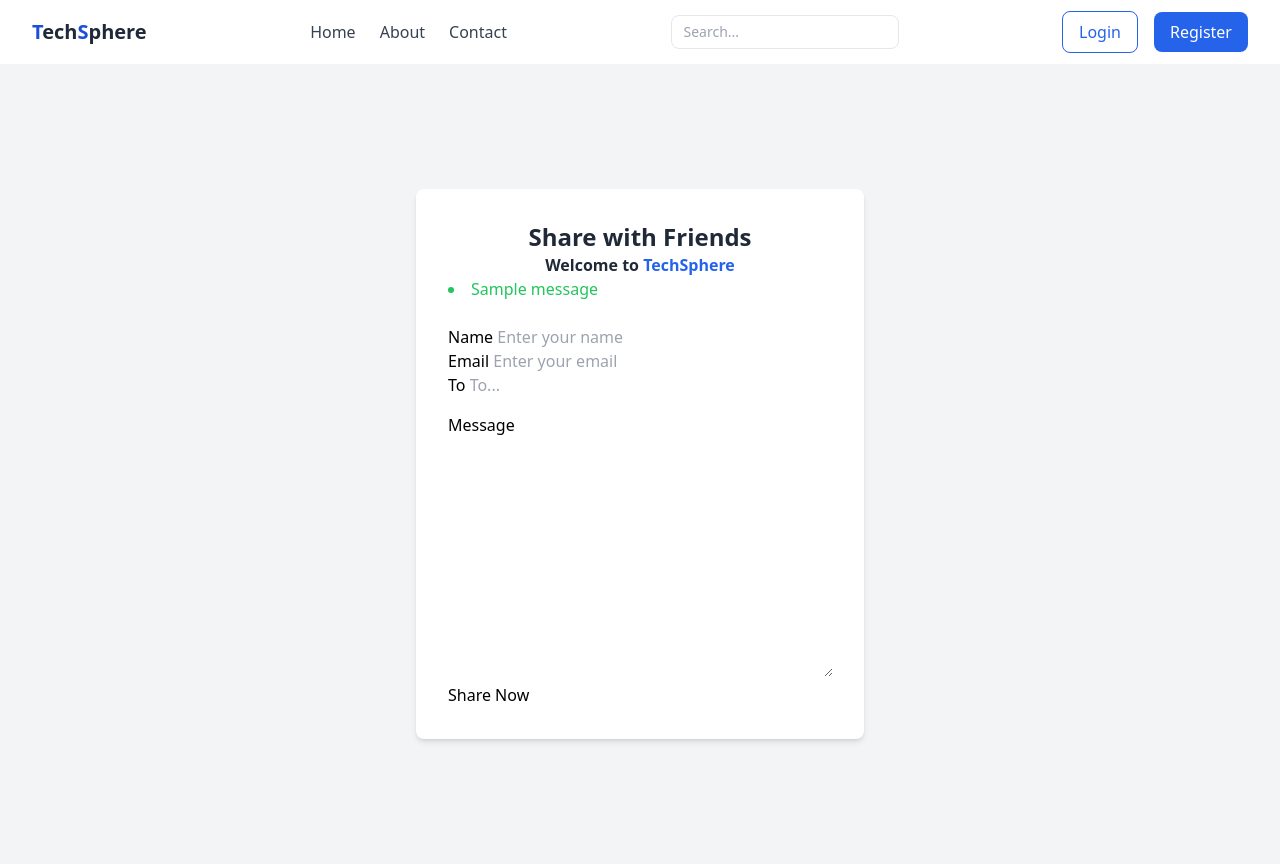
After one commit to AmirAbbasDev/TechSphere, a Django app: page /1/share/ in a window 1280 px wide. The commit adds this page. Run offline with Django 5.2, Linux system fonts and the light colour scheme; tables that the repository leaves empty hold one stand-in row (values such as "Sample post"); one stand-in notice (Sample message) is shown; parts of the project's set-up code (start-up, migrations or seed data) failed here and were passed over; some libraries are stand-ins or nearby versions.

Commit message:
feat: added post share feature user can share article by email

```diff
--- a/apps/blog/forms.py
+++ b/apps/blog/forms.py
@@ -18,12 +18,12 @@ class CommentForm(forms.ModelForm):
         fields = ["content"]
 
 
+class CommentUpdateForm(forms.Form):
+    content = forms.CharField(required=False, widget=forms.Textarea)
+
+
 class EmailPostForm(forms.Form):
     name = forms.CharField(max_length=25)
     email = forms.EmailField()
     to = forms.EmailField()
     comments = forms.CharField(required=False, widget=forms.Textarea)
-
-
-class CommentUpdateForm(forms.Form):
-    content = forms.CharField(required=False, widget=forms.Textarea)
--- a/apps/blog/urls.py
+++ b/apps/blog/urls.py
@@ -24,4 +24,5 @@ urlpatterns = [
         views.comment_update_view,
         name="update-comment",
     ),
+    path("<int:post_id>/share/", views.post_share_view, name="post-share"),
 ]
--- a/apps/blog/views.py
+++ b/apps/blog/views.py
@@ -4,8 +4,11 @@ from django.contrib.auth.decorators import login_required
 from django.shortcuts import get_object_or_404, redirect, render
 from django.urls import reverse
 from django.views.generic import ListView
+from django.conf import settings
+from django.utils.translation import gettext_lazy as _
+from django.core.mail import EmailMessage
 
-from blog.forms import CommentForm, PostForm, CommentUpdateForm
+from blog.forms import CommentForm, PostForm, CommentUpdateForm, EmailPostForm
 
 from .models import Comment, Post
 
@@ -107,3 +110,33 @@ def comment_update_view(request, comment_id):
             comment.content = form.cleaned_data["content"]
             comment.save()
             return redirect(reverse("post-detail", args=url_parms))
+
+
+def post_share_view(request, post_id):
+    post = get_object_or_404(Post, id=post_id, status=Post.Status.PUBLISHED)
+    sent = False
+    if request.method == "POST":
+        form = EmailPostForm(request.POST)
+        if form.is_valid():
+            clean_data = form.cleaned_data
+            post_url = request.build_absolute_uri(post.get_absolute_url())
+            subject = _(
+                f"{clean_data['name']} ({clean_data['email']})"
+                f"recommends you read {post.title}"
+            )
+            email_body = _(
+                f"Read {post.title} at {post_url}\n\n"
+                f"{clean_data['name']}'s comments: {clean_data['comments']}"
+            )
+            email_message = EmailMessage(
+                subject,
+                email_body,
+                settings.EMAIL_HOST_USER,
+                [clean_data["to"]],
+            )
+            email_message.send(fail_silently=True)
+            return redirect(post.get_absolute_url())
+    else:
+        form = EmailPostForm()
+    context = {"post": post, "form": form, "sent": sent}
+    return render(request, "blog/post/share.html", context)
--- /dev/null
+++ b/templates/blog/post/share.html
@@ -0,0 +1,68 @@
+{% extends 'base.html' %}
+{% load static tailwind_tags %}
+
+
+{% block title %}
+{{ post.title }}
+{% endblock title %}
+
+
+
+{% block content %}
+<section class="bg-gray-100 flex justify-center items-center min-h-screen py-4">
+
+    <div class="bg-white p-8 rounded-lg shadow-md w-full max-w-md">
+        <h2 class="text-2xl font-bold text-gray-800 text-center">Share with Friends</h2>
+        <p class="font-bold text-gray-800 text-center">Welcome to <a href="{% url 'home' %}"
+                class="text-blue-600 hover:text-blue-700">TechSphere</a></p>
+
+        {% comment %}Errors{% endcomment %}
+        {% if messages %}
+        <ul class="max-w-md space-y-1 text-gray-500 list-disc list-inside dark:text-gray-400">
+            {% for message in messages %}
+            <li
+                class="{% if message.tags == 'error' %} text-red-500{% elif message.tags == 'success' %} text-green-500{% endif %}">
+                {{ message }}</li>
+            {% endfor %}
+        </ul>
+        {% endif %}
+
+        <!-- Sign-In Form -->
+        <form class="mt-6" action="{% url 'login' %}" method="post">
+            {% csrf_token %}
+
+            <!-- Name-->
+            <div>
+                <label class="form-label" for="id_name">Name</label>
+                <input type="text" name="name" id="id_name" placeholder="Enter your name" class="form-input">
+            </div>
+
+            <!-- Email -->
+            <div>
+                <label class="form-label" for="id_email">Email</label>
+                <input type="email" name="email" id="id_email" placeholder="Enter your email" class="form-input">
+            </div>
+
+            <!-- To -->
+            <div>
+                <label class="form-label" for="id_to">To</label>
+                <input type="email" name="to" id="id_to" placeholder="To..." class="form-input">
+            </div>
+
+            <!-- Password -->
+            <div class="mt-4">
+                <label class="form-label" for="id_comments">Message</label>
+                <textarea name="comments" cols="40" rows="10" id="id_comments" placeholder="Enter your message..."
+                    class="form-input"> </textarea>
+            </div>
+
+            <!-- Login Button -->
+            <button type="submit" class="form-button">
+                Share Now
+            </button>
+        </form>
+    </div>
+</section>
+{% endblock content %}
+
+{% block footer %}{% endblock footer %}
--- a/templates/blog/post_detail.html
+++ b/templates/blog/post_detail.html
@@ -23,6 +23,10 @@
   <article id="blog-content" class="mt-6 text-gray-700 leading-relaxed">
     {{ post.content|safe }}
   </article>
+  <a href="{% url 'post-share' post_id=post.id %}"
+    class="px-4 py-2 text-white bg-blue-600 rounded-lg hover:bg-blue-700 float-right ">Share Now<i
+      class="ri-share-forward-line text-xl"></i></a>
+
 
   <!-- Related Posts -->
   <div class="mt-10">
--- a/templates/shared/navbar.html
+++ b/templates/shared/navbar.html
@@ -26,8 +26,9 @@
         {% if request.user.is_authenticated %}
         <a href="{% url 'create-post' %}" class="px-4 py-2 text-white bg-blue-600 rounded-lg hover:bg-blue-700">Create a
           Post</a>
-        <button data-modal-target="popup-modal" data-modal-toggle="popup-modal"
-          class="px-4 py-2 text-white bg-red-600 rounded-lg hover:bg-red-700">Logout</button>
+        <button data-modal-target="popup-modal" data-modal-toggle="popup-modal">
+          <i class="ri-logout-box-r-line text-3xl text-red-600 hover:text-red-700"></i>
+        </button>
 
         <div id="popup-modal" tabindex="-1"
           class="hidden overflow-y-auto overflow-x-hidden fixed top-0 right-0 left-0 z-50 justify-center items-center w-full md:inset-0 h-[calc(100%-1rem)] max-h-full">
```
Also changed, not shown: techsphere/settings.py (+7 -0 lines).
